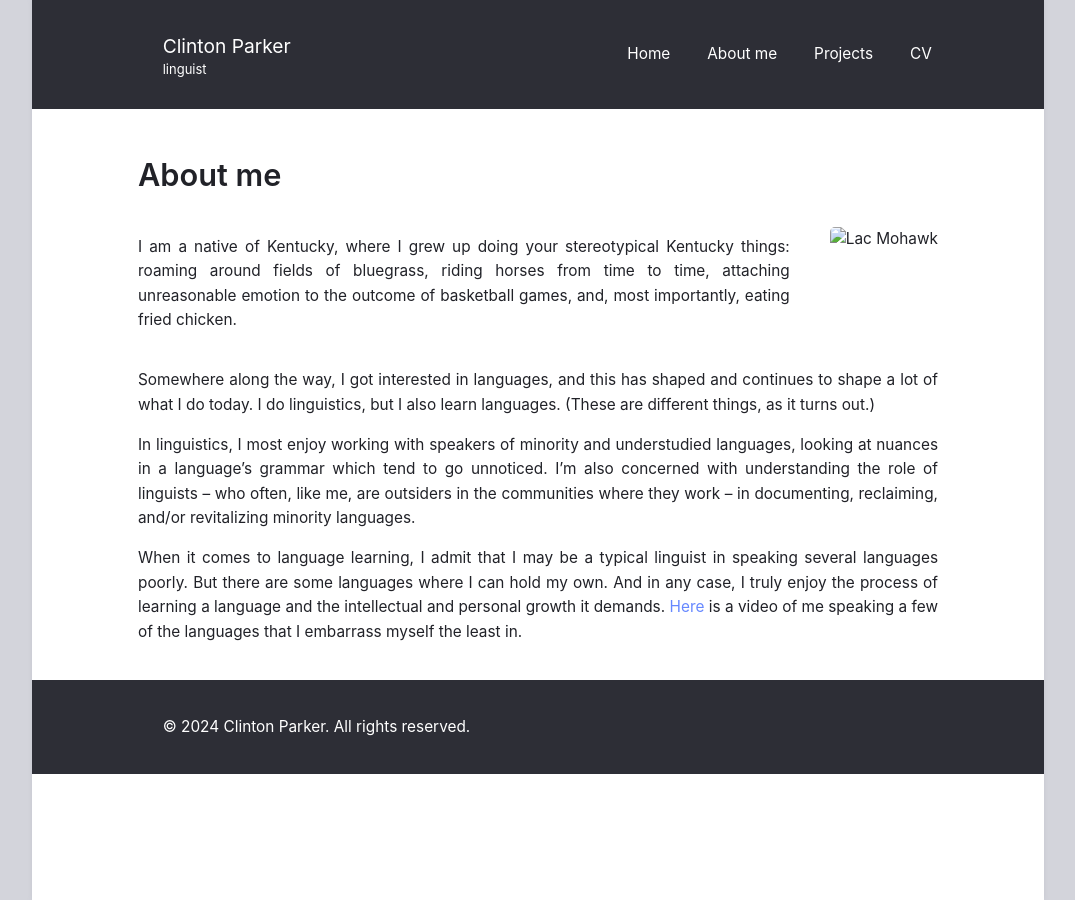
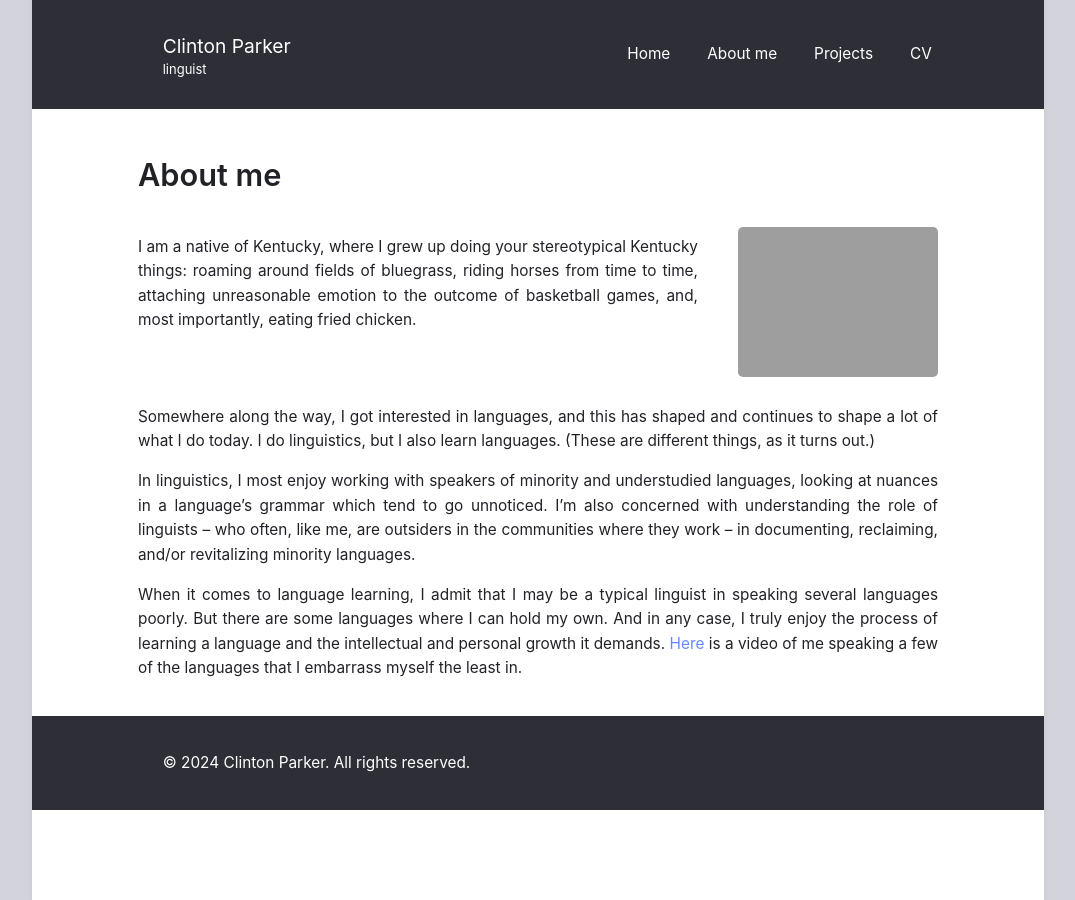
Before and after one commit to clintonparker/clintonparker.github.io, a Jekyll site: the page built from about.md, in a window 1280 px wide. Shown: the whole page, without its empty margins (102-1177 px from the left). Built offline with Jekyll 4.4.1, drawn with Linux system fonts in a browser that asks for light colours; some web fonts are replaced.

Commit message:
Update about.md

```diff
--- a/about.md
+++ b/about.md
@@ -8,7 +8,7 @@ permalink: /about/
   {{ "# About me" | markdownify }}
 
   <div class="about-me-layout">
-    <img src="assets/images/lacmohawk.jpg" alt="Lac Mohawk" class="about-photo">
+    <img src="https://clintonparker.github.io/assets/images/mohawk.jpg" alt="Lac Mohawk" class="about-photo">
     {{ "I am a native of Kentucky, where I grew up doing your stereotypical Kentucky things: roaming around fields of bluegrass, riding horses from time to time, attaching unreasonable emotion to the outcome of basketball games, and, most importantly, eating fried chicken." | markdownify }}
   </div>
 
```
